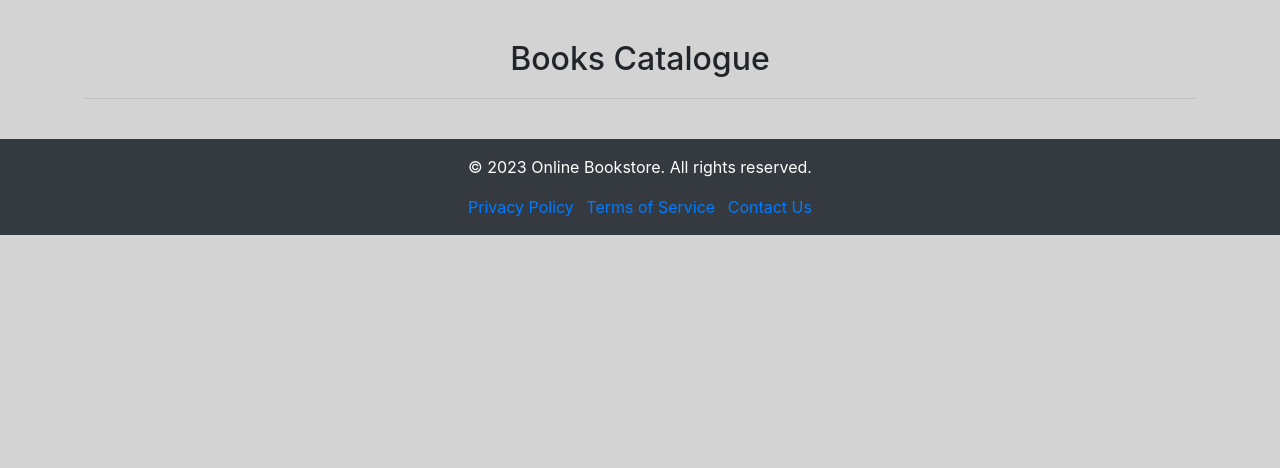
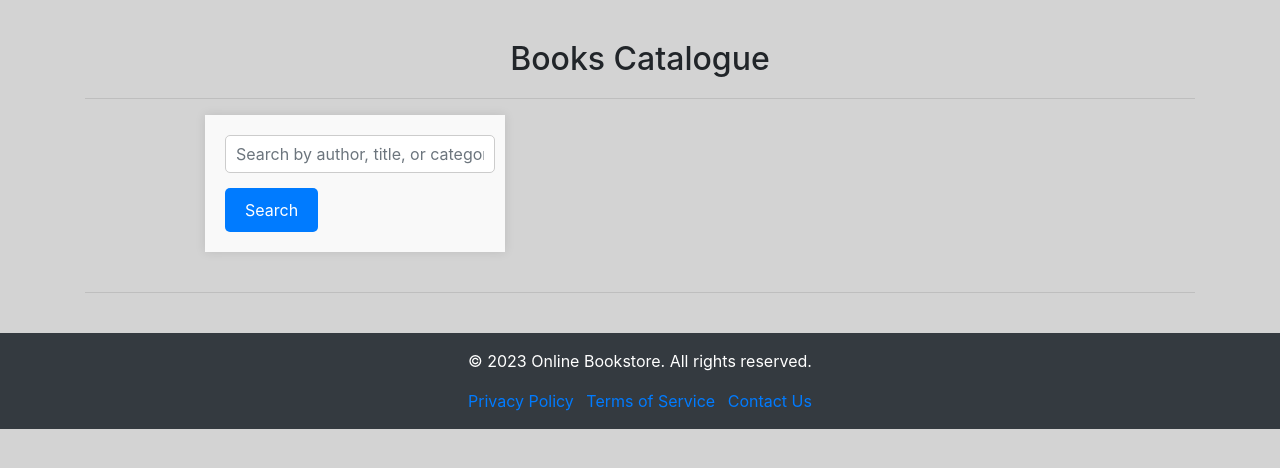
Before and after one commit to nikolaycholakov1/online_bookstore, a Django app: template templates/common/catalogue-page.html in a window 1280 px wide. Shown: the part 70-538 px from the top of the page. Run offline with Django 3.2, Linux system fonts and the light colour scheme; the template is opened without the code that fills it, so the values that code supplies are empty; some libraries are stand-ins or nearby versions.

Commit message:
added search functionality in the catalogue page

```diff
--- a/templates/common/catalogue-page.html
+++ b/templates/common/catalogue-page.html
@@ -3,6 +3,21 @@
 {% block content %}
     <div class="container mt-4">
         <h2>Books Catalogue</h2>
+        <hr>
+        <div class="row">
+            <div class="col-md-6">
+                <form method="GET" class="form-inline mb-4">
+                    <input type="text" name="search_query" class="form-control mr-sm-2"
+                           placeholder="Search by author, title, or category" aria-label="Search"
+                           value="{{ request.GET.search_query }}">
+                    <button type="submit" class="btn btn-outline-primary my-2 my-sm-0">Search</button>
+                    {% if request.GET.search_query %}
+                        <a href="{% url 'catalogue-page' %}" class="btn btn-secondary my-2 my-sm-0 ml-2">Clear
+                            Search</a>
+                    {% endif %}
+                </form>
+            </div>
+        </div>
         <hr>
         <div class="row">
             {% for book in books %}
```
Also changed, not shown: online_bookstore/apps/book/views.py (+21 -5 lines), templates/books/confirm-delete.html (+20 -9 lines).
